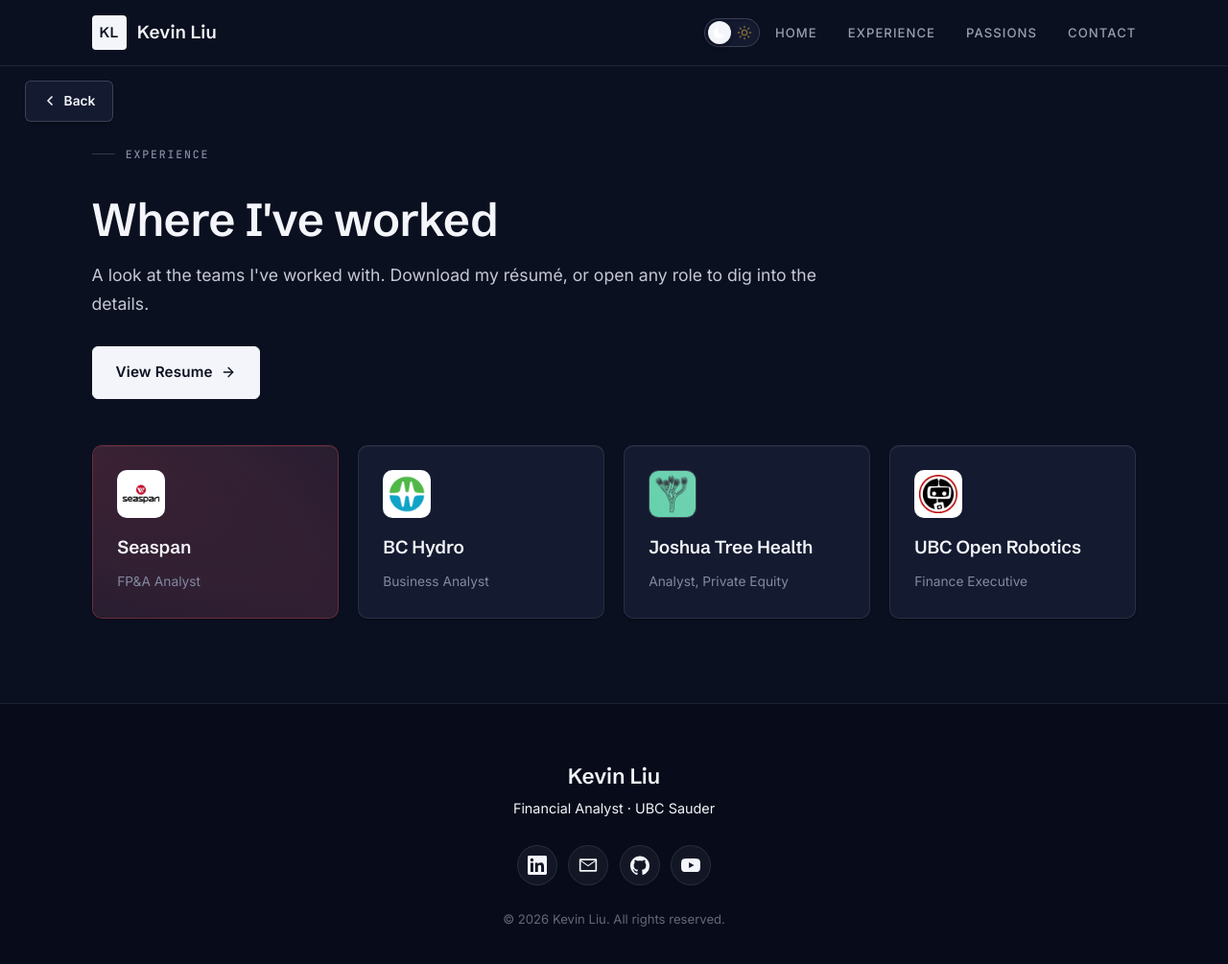
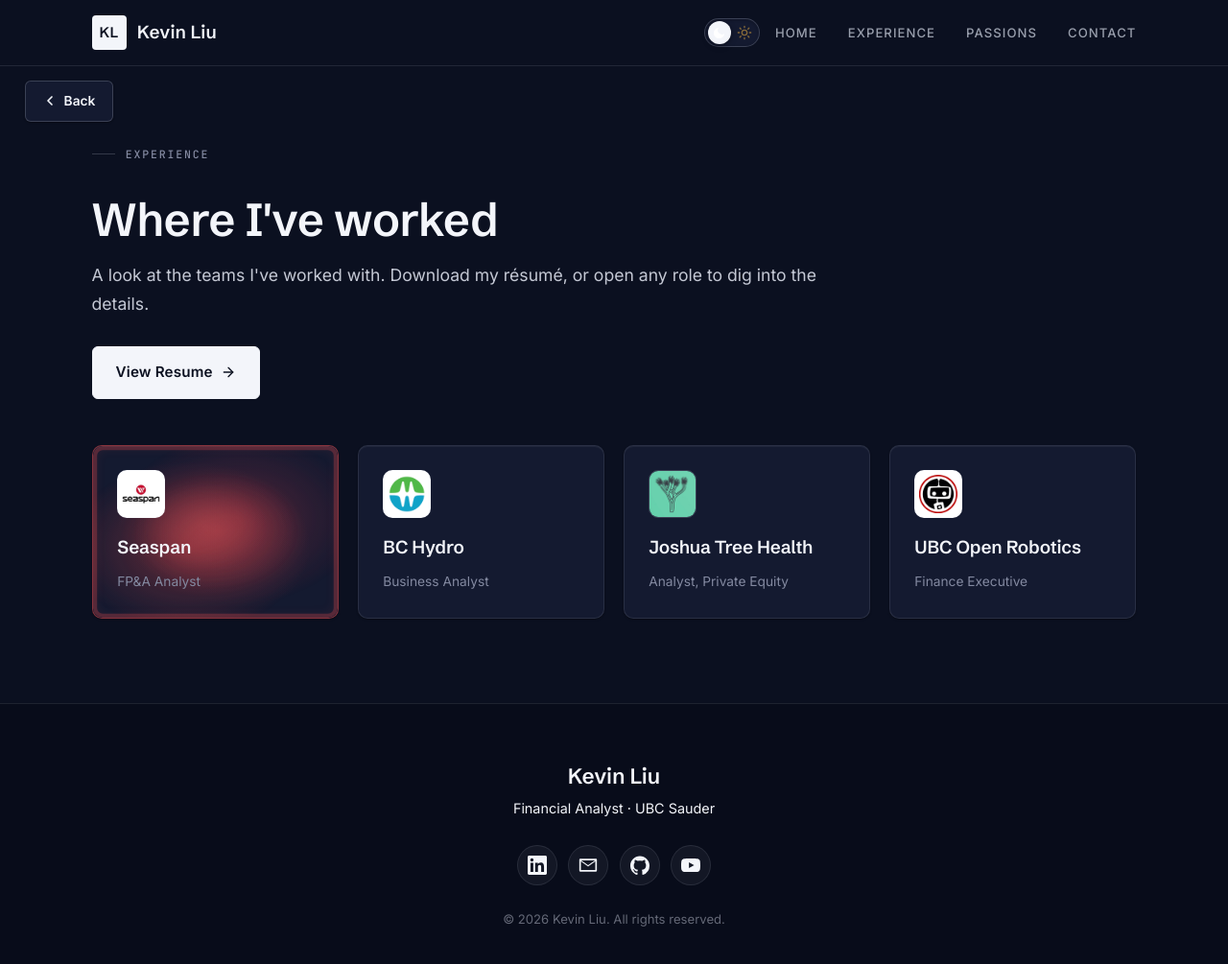
Before and after one commit to kev2k04/kev2k04.github.io, a Jekyll site: the page built from experience.html, in a window 1280 px wide and 1025 px high. Shown: the top 1005 px of the window at 96% size. Built offline with Jekyll 4.4.1, drawn with Linux system fonts in a browser that asks for light colours.

Commit message:
Seaspan card: bolder pulsing water — 4px→12px breathing border, churning red
- Speed the pulse to a ~3s beat so it's noticeable at a glance.
- Border ring breathes 4px → 12px → 4px (brighter on the swell) to pull the eye.
- Two stacked layers of red pools slosh on out-of-phase clocks (drifting +
  growing/shrinking) so the interior churns like backlit water.
- Hover freezes the water mid-churn at full strength; reduced-motion gets a
  calm static red glow.

Co-Authored-By: Claude Opus 4.8 <noreply@anthropic.com>

```diff
--- a/assets/css/main.scss
+++ b/assets/css/main.scss
@@ -1046,16 +1046,18 @@ html[data-mode="light"] #about::after {
 }
 
 /* ---- Current position (Seaspan): a living "water" card ----
-   A soft red tide drifts diagonally across the surface and breathes in and out
-   so the current role quietly reads as live. Kept low-contrast — present, not
-   loud. The card content sits above the wash; the red border-tint and a faint
-   ripple sheen finish the effect. */
+   The current role is the one we want clicked, so it churns like backlit water:
+   two stacked layers of soft red pools slosh on different, out-of-phase clocks —
+   growing, shrinking and wandering so the colour never sits still — while the red
+   border swells brighter and THICKER on the beat to pull the eye. Card content
+   sits above the water; reduced-motion gets a calm static version. */
 #exp-card-seaspan {
   position: relative;
   overflow: hidden;
-  border-color: rgba(225, 74, 74, 0.42);
+  border-color: rgba(229, 72, 72, 0.55);
 }
 #exp-card-seaspan > * { position: relative; z-index: 1; }
+#exp-card-seaspan::before,
 #exp-card-seaspan::after {
   content: "";
   position: absolute;
@@ -1063,22 +1065,74 @@ html[data-mode="light"] #about::after {
   z-index: 0;
   pointer-events: none;
   border-radius: inherit;
-  background:
-    radial-gradient(140% 110% at 22% 26%, rgba(229, 72, 72, 0.26), transparent 58%),
-    radial-gradient(150% 120% at 80% 78%, rgba(214, 58, 64, 0.20), transparent 60%);
-  background-size: 220% 220%, 200% 200%;
   background-repeat: no-repeat;
-  animation: seaspan-tide 8.5s ease-in-out infinite;
+}
+/* Deep layer — the body of water sloshing on a slower, offset clock. Three
+   pools drift on irregular paths and breathe in size so they read as swell,
+   not a tidy orbit. */
+#exp-card-seaspan::before {
+  background-image:
+    radial-gradient(closest-side at 50% 50%, rgba(235, 72, 72, 0.40), transparent 70%),
+    radial-gradient(closest-side at 50% 50%, rgba(208, 54, 70, 0.34), transparent 72%),
+    radial-gradient(closest-side at 50% 50%, rgba(255, 96, 96, 0.22), transparent 66%);
+  background-size: 130% 130%, 150% 150%, 95% 95%;
+  opacity: 0.92;
+  animation: seaspan-slosh 4.6s ease-in-out infinite;
+}
+/* Surface layer — brighter, smaller ripples on the brisk beat, plus the
+   expanding red border ring. Out of phase with the deep layer, so where they
+   cross the red flares like a caustic and the whole surface looks choppy. */
+#exp-card-seaspan::after {
+  background-image:
+    radial-gradient(closest-side at 50% 50%, rgba(255, 108, 108, 0.34), transparent 64%),
+    radial-gradient(closest-side at 50% 50%, rgba(245, 84, 84, 0.26), transparent 68%);
+  background-size: 85% 85%, 110% 110%;
+  animation: seaspan-tide 3s ease-in-out infinite;
+}
+@keyframes seaspan-slosh {
+  0%   { background-position: 18% 28%, 82% 72%, 55% 50%; background-size: 130% 130%, 150% 150%, 90% 90%; }
+  25%  { background-position: 72% 12%, 28% 86%, 22% 62%; background-size: 152% 152%, 126% 126%, 122% 122%; }
+  50%  { background-position: 88% 72%, 14% 30%, 78% 40%; background-size: 118% 118%, 168% 168%, 80% 80%; }
+  75%  { background-position: 38% 90%, 62% 16%, 30% 76%; background-size: 162% 162%, 122% 122%, 112% 112%; }
+  100% { background-position: 18% 28%, 82% 72%, 55% 50%; background-size: 130% 130%, 150% 150%, 90% 90%; }
 }
 @keyframes seaspan-tide {
-  0%,
-  100% { background-position: 0% 50%, 100% 50%; opacity: 0.5; }
-  50%  { background-position: 100% 45%, 0% 55%; opacity: 1; }
-}
-/* The Seaspan card keeps a gentle red edge on hover instead of the neutral one. */
-#exp-card-seaspan:hover { border-color: rgba(229, 72, 72, 0.6); }
+  /* opacity = the swell; the inset ring is the red border — it brightens AND
+     thickens (4px → 12px → 4px) on the beat so the edge visibly expands; the two
+     ripples grow + drift across so the bright surface keeps moving. */
+  0% {
+    opacity: 0.5;
+    background-position: 30% 36%, 74% 68%;
+    background-size: 78% 78%, 100% 100%;
+    box-shadow: inset 0 0 12px rgba(229, 72, 72, 0.28), inset 0 0 0 4px rgba(235, 78, 78, 0.55);
+  }
+  50% {
+    opacity: 1;
+    background-position: 66% 60%, 30% 38%;
+    background-size: 112% 112%, 140% 140%;
+    box-shadow: inset 0 0 60px rgba(235, 70, 70, 0.62), inset 0 0 0 12px rgba(255, 100, 100, 1);
+  }
+  100% {
+    opacity: 0.5;
+    background-position: 30% 36%, 74% 68%;
+    background-size: 78% 78%, 100% 100%;
+    box-shadow: inset 0 0 12px rgba(229, 72, 72, 0.28), inset 0 0 0 4px rgba(235, 78, 78, 0.55);
+  }
+}
+/* Hover: freeze the water mid-churn at full strength and warm the edge so the
+   click feels rewarded. */
+#exp-card-seaspan:hover { border-color: rgba(255, 100, 100, 0.9); }
+#exp-card-seaspan:hover::before,
+#exp-card-seaspan:hover::after { animation-play-state: paused; }
+#exp-card-seaspan:hover::after { opacity: 1; }
 @media (prefers-reduced-motion: reduce) {
-  #exp-card-seaspan::after { animation: none; opacity: 0.6; }
+  #exp-card-seaspan::before { animation: none; opacity: 0.85; }
+  #exp-card-seaspan::after {
+    animation: none;
+    opacity: 0.7;
+    background-position: 30% 36%, 74% 68%;
+    box-shadow: inset 0 0 34px rgba(229, 72, 72, 0.45), inset 0 0 0 8px rgba(245, 84, 84, 0.7);
+  }
 }
 
 .exp-card__logo { width: 50px; height: 50px; font-size: 1.05rem; }
```
